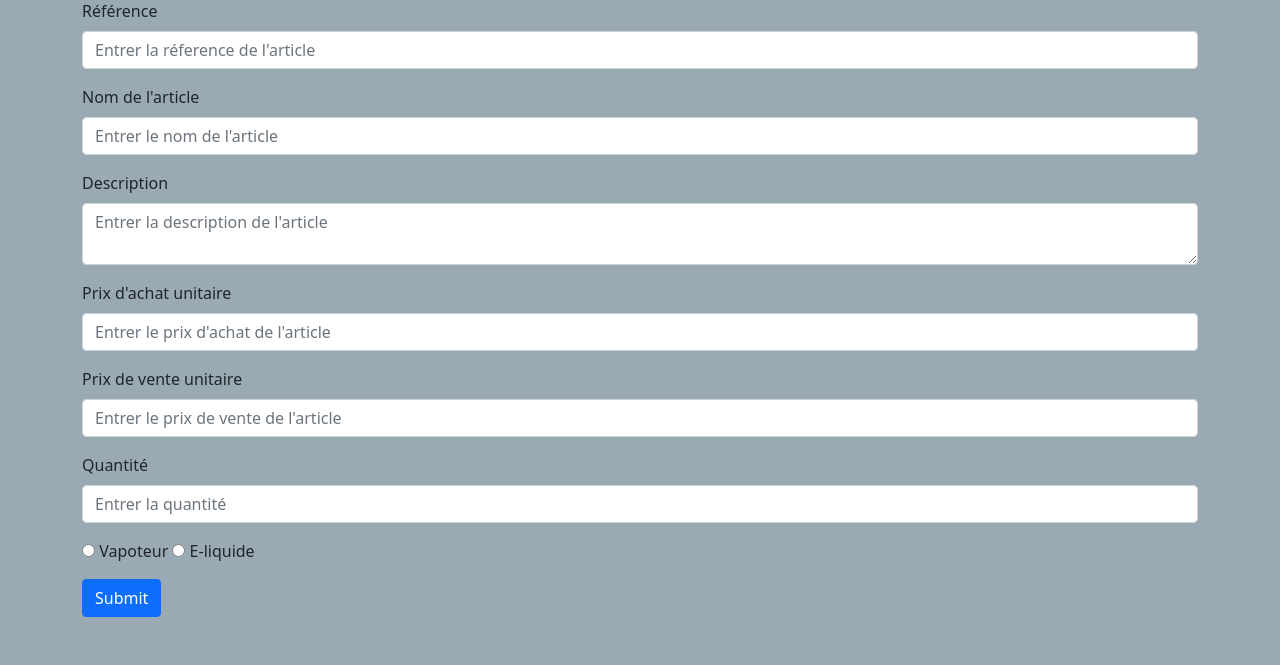
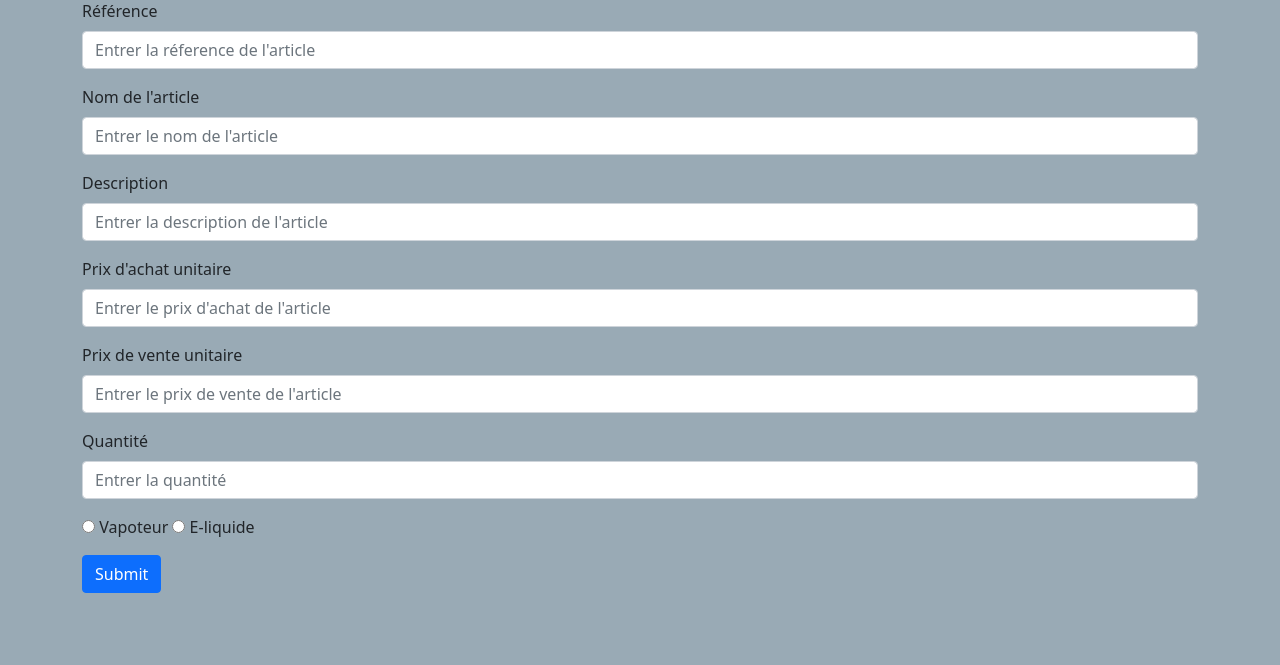
Before and after one commit to AllanTur/Sprint_06, a PHP site: page / in a window 1280 px wide. Shown: the part 183-848 px from the top of the page. After the commit the page ends 776 px from the top, so only its background shows below. Run offline with PHP 8.4, Linux system fonts and the light colour scheme; data that the repository does not hold is empty.

Commit message:
fonctionne_please

```diff
--- a/index.php
+++ b/index.php
@@ -52,7 +52,7 @@
 
             <div class="mb-3">
                 <label class="form-label">Description</label>
-                <textarea type="text" class="form-control" placeholder="Entrer la description de l'article" name="description" autocomplete="off"></textarea>
+                <input type="text" class="form-control" placeholder="Entrer la description de l'article" name="description" autocomplete="off" required>
             </div>
 
             <div class="mb-3">
```
